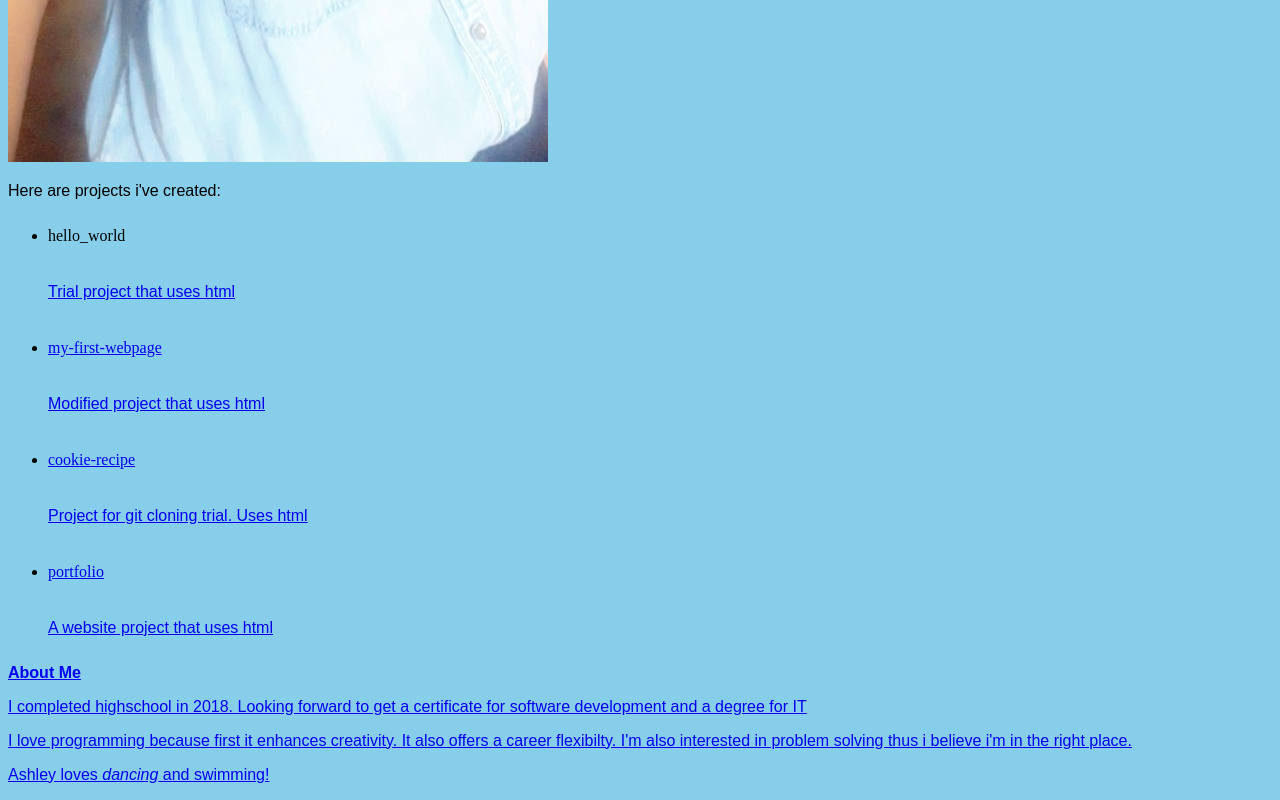
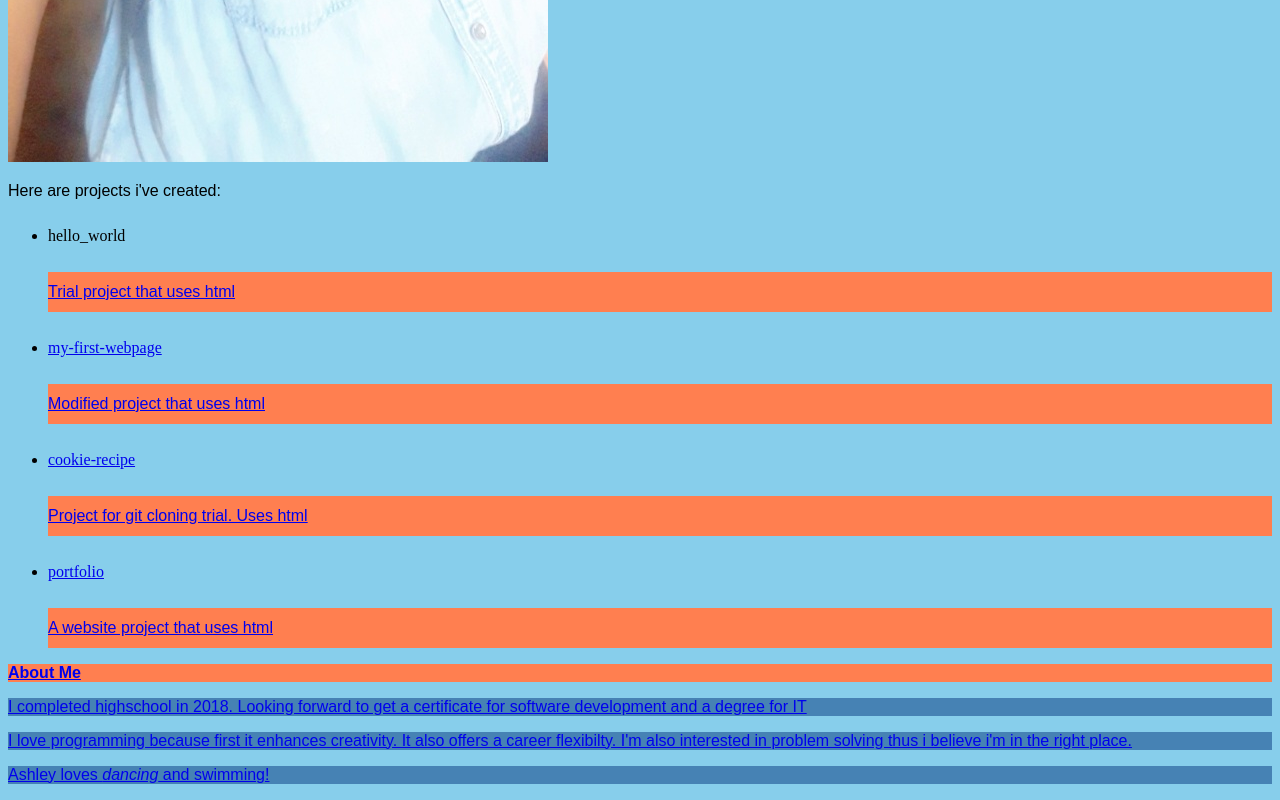
Before and after one commit to NinahMo/portfolio, a plain HTML site: page portfolio.html in a window 1280 px wide. Shown: the part 959-1759 px from the top of the page. Drawn offline with Linux system fonts and the light colour scheme.

Commit message:
Add cascading style to the page

```diff
--- a/css/styles.css
+++ b/css/styles.css
@@ -35,3 +35,9 @@ body {
     padding: 15px;
   }
 }
+.projects p {
+  background-color: coral;
+}
+.me p {
+  background-color: steelblue;
+}
--- a/portfolio.html
+++ b/portfolio.html
@@ -11,6 +11,7 @@
     <p class="intro"><em>Ashley Mosoti</em></p>
     <img src="image/Ninah.jpeg.jpg"/>
     <p>Here are projects i've created:</p>
+    <div class="projects">
     <ul>
       <li>hello_world <a href="hello-world.html"></li>
         <p>Trial project that uses html</p>
@@ -21,9 +22,12 @@
       <li>portfolio <a href="portfolio.html"></li>
         <p>A website project that uses html</p>
     </ul>
+  <div>
     <p><strong>About Me</strong></p>
+    <div class="me">
     <p>I completed highschool in 2018. Looking forward to get a certificate for software development and a degree for IT</p>
     <p>I love programming because first it enhances creativity. It also offers a career flexibilty. I'm also interested in problem solving thus i believe i'm in the right place.
     <p>Ashley loves <em>dancing</em> and swimming!</p>
+  </div>
   </body>
 </html>
```
Also changed, not shown: 1 other file.
